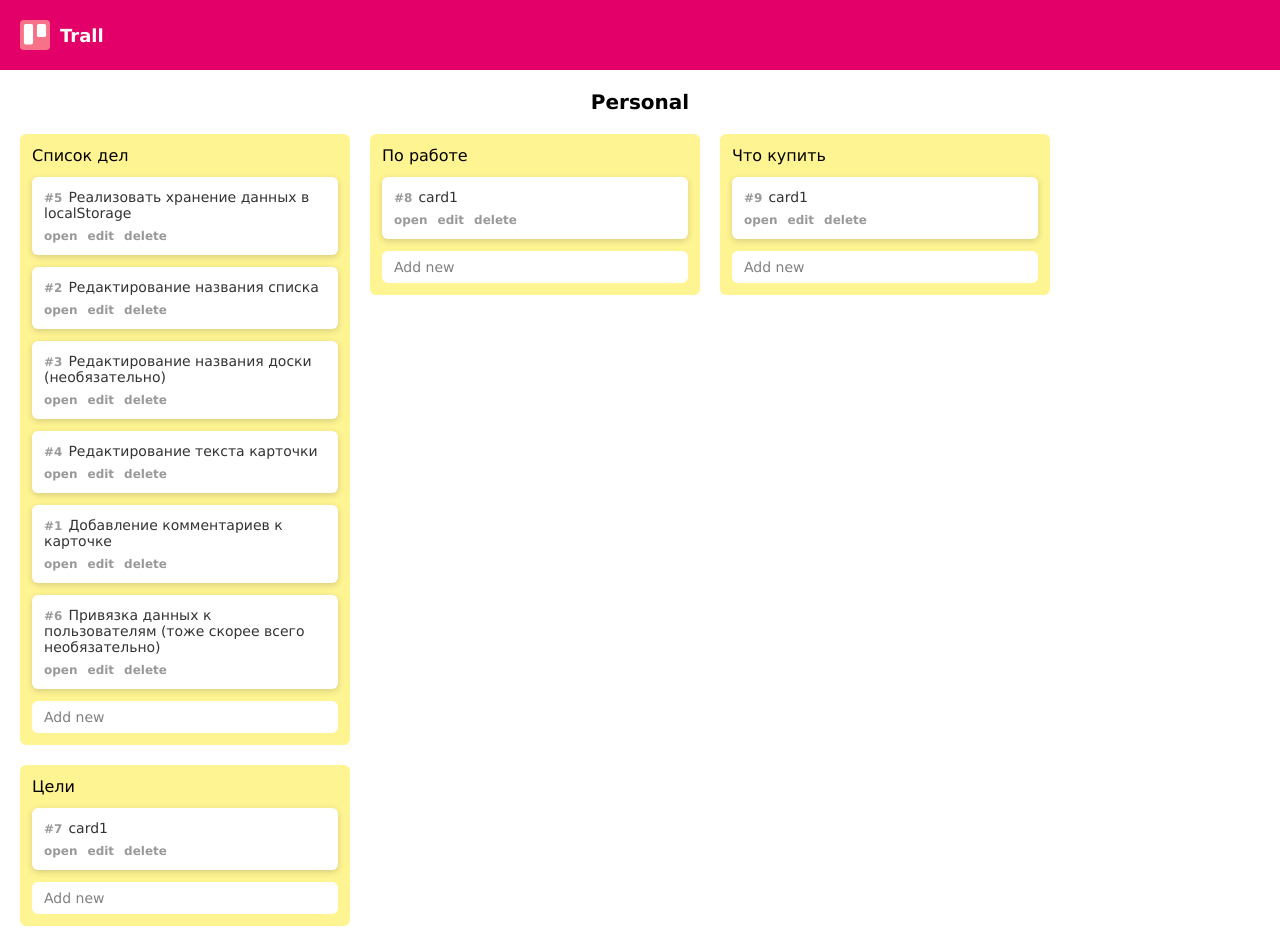
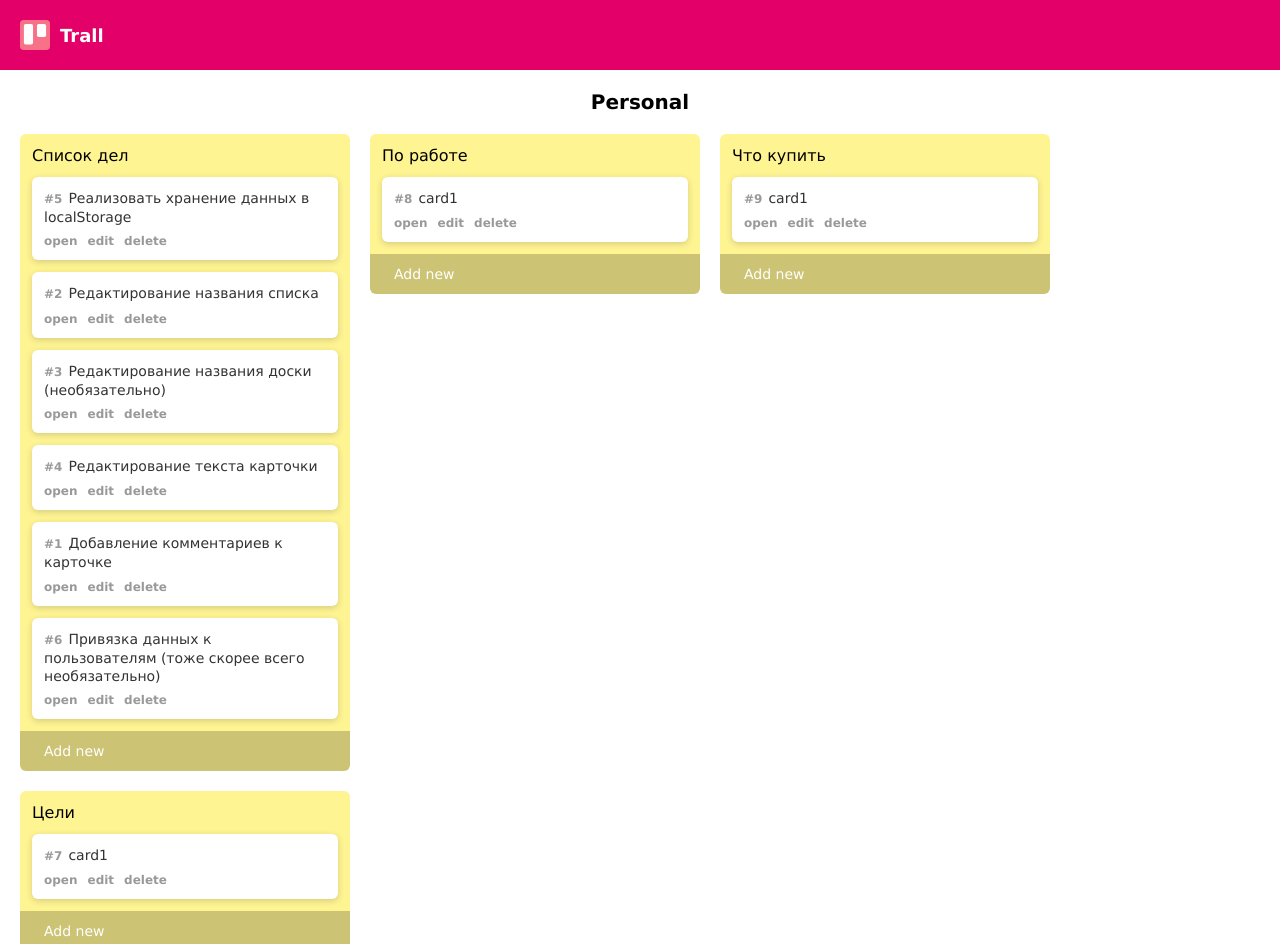
Before and after one commit to manyopensource/trall, a React (Create React App) app: page / in a window 1280 px wide. Shown: the top 944 px of the page. Built offline with nearby package versions, Linux system fonts and the light colour scheme.

Commit message:
simple redesign

```diff
--- a/src/features/card/AddCard.scss
+++ b/src/features/card/AddCard.scss
@@ -1,9 +1,9 @@
 $main_btn: #e40069;
 
 .edit-card {
-    margin-top: 12px;
+    margin: 12px;
     &:first-child {
-        // margin-top: 0;
+        margin-top: 0;
     }
     &__label {
         display: block;
@@ -26,6 +26,7 @@ $main_btn: #e40069;
         width: 100%;
         display: block;
         outline: none;
+        line-height: 1.3em;
     }
     &__bar {
         margin-top: 12px;
--- a/src/features/card/Card.scss
+++ b/src/features/card/Card.scss
@@ -2,10 +2,10 @@
     background: white;
     border-radius: 6px;
     padding: 12px;
-    margin-top: 12px;
+    margin: 12px;
     box-shadow: 0 2px 6px rgba(51, 51, 51, 0.2);
     &:first-child {
-        // margin-top: 0;
+        margin-top: 0;
     }
     &__id {
         font-size: 12px;
@@ -18,6 +18,7 @@
         margin-bottom: 8px;
         color: #333;
         white-space: pre-wrap;
+        line-height: 1.3em;
     }
     &__btn {
         font-size: 12px;
--- a/src/features/list/List.js
+++ b/src/features/list/List.js
@@ -29,13 +29,22 @@ class List extends Component {
 
   render = () => {
     const cards = this.props.tasks.map((task, index) => {
-      return <Card key={task.id} listId={this.props.id} id={task.id} title={task.title} />;
+      return (
+        <Card
+          key={task.id}
+          listId={this.props.id}
+          id={task.id}
+          title={task.title}
+        />
+      );
     });
     return (
       <div className="list">
         <div className="list__inner">
-          <div className="list__name" onDoubleClick={this.editListName}>
-            {this.props.name}
+          <div className="list__header" onClick={this.editListName}>
+            <div className="list__name">
+              {this.props.name}
+            </div>
           </div>
           <div className="list__cards">
             {cards}
--- a/src/features/list/List.scss
+++ b/src/features/list/List.scss
@@ -6,9 +6,15 @@
     margin-top: 20px;
     &__inner {
         margin: 0 10px;
-        padding: 12px;
+        // padding: 12px;
         background: rgb(255, 244, 146);
         border-radius: 6px;
+        overflow: hidden;
+    }
+    &__header {
+        padding: 12px;
+        // background: red;
+        cursor: pointer;
     }
     &__name {
         font-size: 16px;
@@ -23,11 +29,15 @@
     }
     &__adding-new {
         font-size: 14px;
-        color: gray;
-        background: white;
-        padding: 8px 12px;
-        border-radius: 6px;
-        margin-top: 12px;
+        color: white;
+        background: rgba(0, 0, 0, 0.2);
+        padding: 12px 24px;
+        // margin-top: 12px;
         user-select: none;
+        transition: background 0.2s ease;
+        cursor: pointer;
+        &:hover {
+            background: rgba(0, 0, 0, 0.4);
+        }
     }
 }
```
